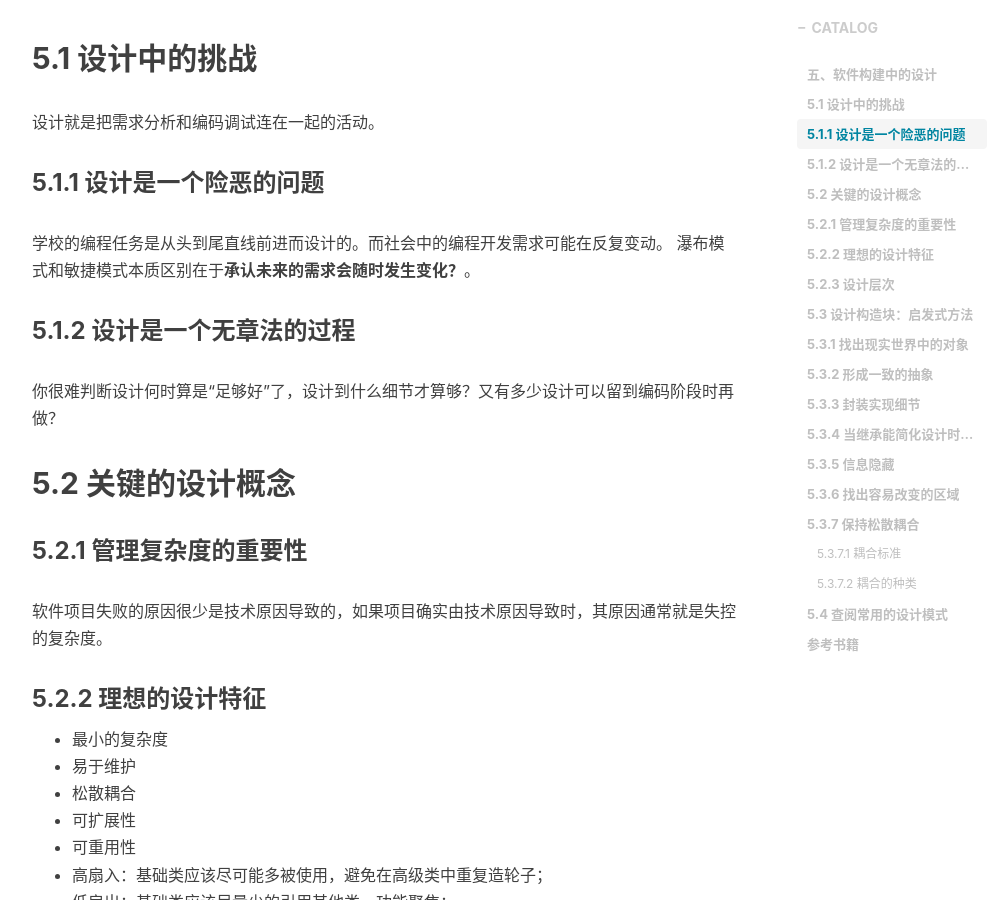
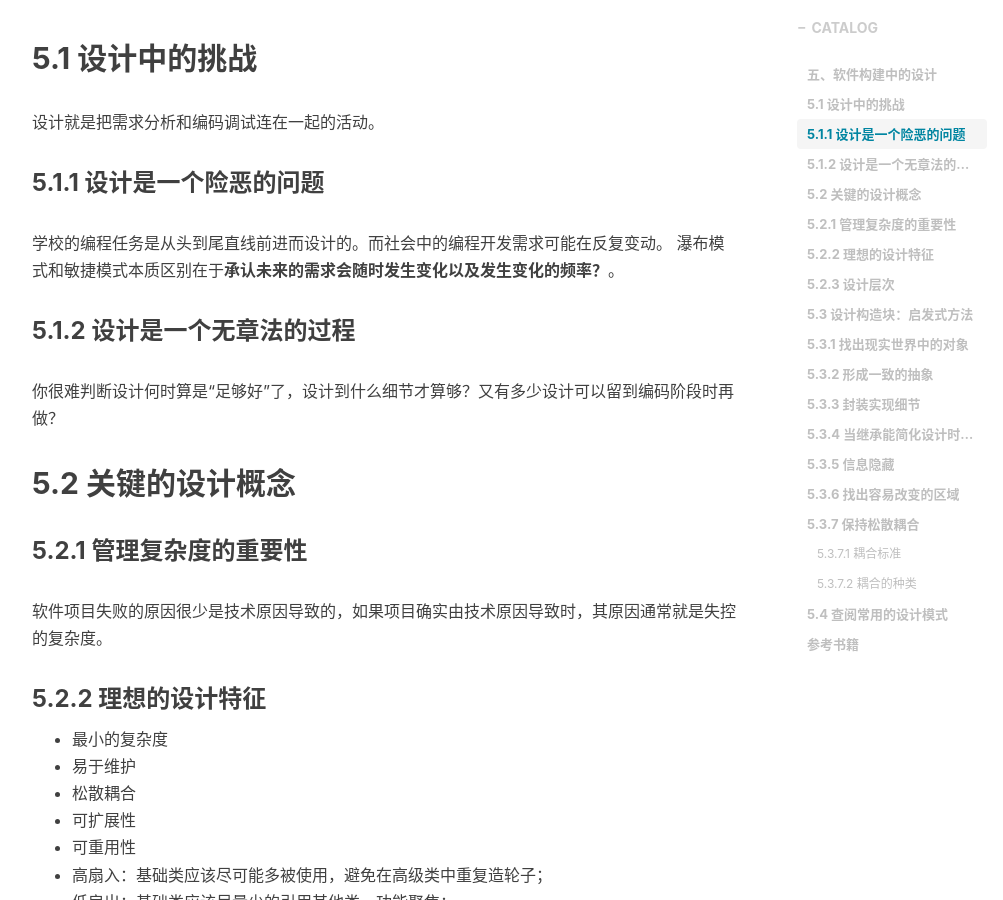
Before and after one commit to shihai1991/shihai1991.github.io, a Jekyll site: the page built from _posts/2022-05-28-代码大全2.md, in a window 1280 px wide and 900 px high, scrolled down 550 px. Shown: the whole window, without its empty margins (233-1236 px from the left). Built offline with Jekyll 4.4.1, drawn with Linux system fonts in a browser that asks for light colours; nearby versions of some CDN libraries; comment, search, counter and statistics services are not loaded.

Commit message:
Update 2022-05-28-代码大全2.md

```diff
--- a/_posts/2022-05-28-代码大全2.md
+++ b/_posts/2022-05-28-代码大全2.md
@@ -14,7 +14,7 @@ time: '2022.06.01 15:52:00'
 
 ### 5.1.1 设计是一个险恶的问题
 学校的编程任务是从头到尾直线前进而设计的。而社会中的编程开发需求可能在反复变动。
-瀑布模式和敏捷模式本质区别在于**承认未来的需求会随时发生变化？**。
+瀑布模式和敏捷模式本质区别在于**承认未来的需求会随时发生变化以及发生变化的频率？**。
 
 ### 5.1.2 设计是一个无章法的过程
 你很难判断设计何时算是“足够好”了，设计到什么细节才算够？又有多少设计可以留到编码阶段时再做？
```
